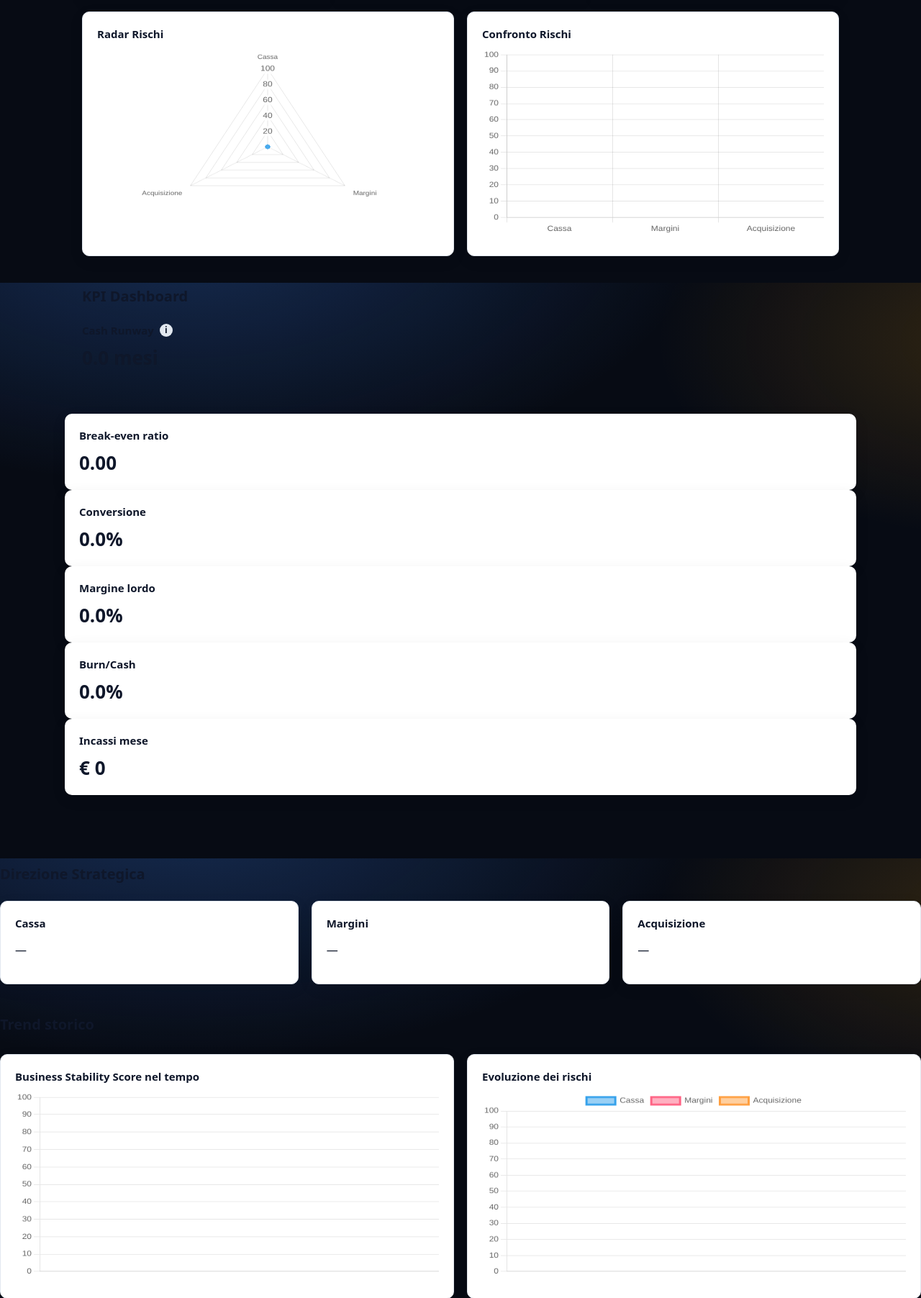
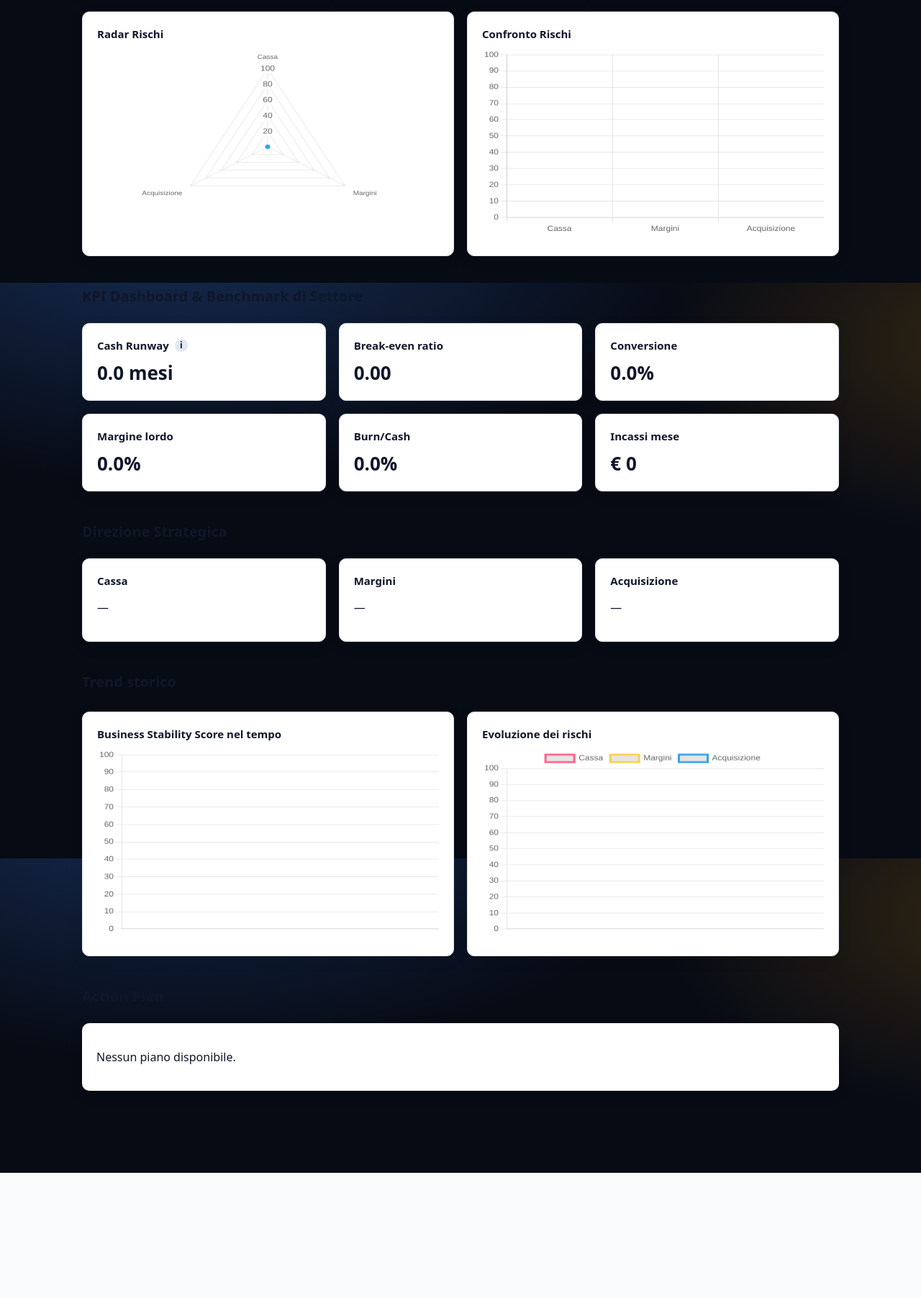
Before and after one commit to adiutorialessandro/saas_full, a Flask app: template app/templates/report_full.html in a window 1280 px wide. Shown: the part 1207-3011 px from the top of the page at 72% size. After the commit the page ends 2837 px from the top, so only its background shows below. Run offline with Flask 3, Linux system fonts and the light colour scheme; the template is opened without the code that fills it, so the values that code supplies are empty.

Commit message:
UI: Migliorata terminologia professionale e aggiunti tooltip informativi nel wizard

```diff
--- a/app/templates/report_full.html
+++ b/app/templates/report_full.html
@@ -153,13 +153,7 @@
           </div>
         {% elif delta and delta.cash is not none %}
           <div class="trend-badge {% if delta.cash < 0 %}trend-up{% elif delta.cash > 0 %}trend-down{% else %}trend-flat{% endif %}">
-            {% if delta.cash < 0 %}
-              ↑ {{ delta.cash|abs }}
-            {% elif delta.cash > 0 %}
-              ↓ +{{ delta.cash }}
-            {% else %}
-              → {{ delta.cash }}
-            {% endif %}
+            {% if delta.cash < 0 %}↑ {{ delta.cash|abs }}{% elif delta.cash > 0 %}↓ +{{ delta.cash }}{% else %}→ {{ delta.cash }}{% endif %}
             vs precedente
           </div>
         {% endif %}
@@ -175,13 +169,7 @@
           </div>
         {% elif delta and delta.margini is not none %}
           <div class="trend-badge {% if delta.margini < 0 %}trend-up{% elif delta.margini > 0 %}trend-down{% else %}trend-flat{% endif %}">
-            {% if delta.margini < 0 %}
-              ↑ {{ delta.margini|abs }}
-            {% elif delta.margini > 0 %}
-              ↓ +{{ delta.margini }}
-            {% else %}
-              → {{ delta.margini }}
-            {% endif %}
+            {% if delta.margini < 0 %}↑ {{ delta.margini|abs }}{% elif delta.margini > 0 %}↓ +{{ delta.margini }}{% else %}→ {{ delta.margini }}{% endif %}
             vs precedente
           </div>
         {% endif %}
@@ -197,13 +185,7 @@
           </div>
         {% elif delta and delta.acq is not none %}
           <div class="trend-badge {% if delta.acq < 0 %}trend-up{% elif delta.acq > 0 %}trend-down{% else %}trend-flat{% endif %}">
-            {% if delta.acq < 0 %}
-              ↑ {{ delta.acq|abs }}
-            {% elif delta.acq > 0 %}
-              ↓ +{{ delta.acq }}
-            {% else %}
-              → {{ delta.acq }}
-            {% endif %}
+            {% if delta.acq < 0 %}↑ {{ delta.acq|abs }}{% elif delta.acq > 0 %}↓ +{{ delta.acq }}{% else %}→ {{ delta.acq }}{% endif %}
             vs precedente
           </div>
         {% endif %}
@@ -224,19 +206,26 @@
 
   <section class="report-section">
     <div class="section-head">
-      <h2>KPI Dashboard</h2>
+      <h2>KPI Dashboard & Benchmark di Settore</h2>
+      {% if vm.meta and vm.meta.benchmark_settore %}
+        <p class="muted" style="margin-top:-10px; margin-bottom: 20px;">
+          Confronto calcolato sulle medie per il settore: <strong>{{ vm.meta.benchmark_settore.settore_riferimento }}</strong>
+        </p>
+      {% endif %}
     </div>
 
+    <div class="grid-3">
+
+      <div class="report-card">
         <div class="card-title card-title-inline">
           Cash Runway
           <span class="info-tip" tabindex="0" aria-label="Spiegazione Cash Runway">
             i
             <span class="info-bubble">
-          {{ header_payload.runway_explanation if header_payload and header_payload.runway_explanation else "Cash Runway indica per quanti mesi l'azienda può continuare a operare con la liquidità attuale mantenendo il ritmo di spesa corrente, senza generare nuovi incassi." }}
+              {{ header_payload.runway_explanation if header_payload and header_payload.runway_explanation else "Indica per quanti mesi l'azienda può operare senza incassi." }}
             </span>
           </span>
         </div>
-
         <div class="kpi-value">
           {% if vm.kpi.runway_mesi is not none %}
             {{ "%.1f"|format(vm.kpi.runway_mesi) }} mesi
@@ -244,6 +233,11 @@
             —
           {% endif %}
         </div>
+        {% if vm.meta and vm.meta.benchmark_settore %}
+          <div class="muted" style="font-size: 0.85em; margin-top: 8px; border-top: 1px solid #eee; padding-top: 5px;">
+            Target Settore: <strong>{{ vm.meta.benchmark_settore.runway_target }} mesi</strong>
+          </div>
+        {% endif %}
       </div>
 
       <div class="report-card">
@@ -255,6 +249,11 @@
             —
           {% endif %}
         </div>
+        {% if vm.meta and vm.meta.benchmark_settore %}
+          <div class="muted" style="font-size: 0.85em; margin-top: 8px; border-top: 1px solid #eee; padding-top: 5px;">
+            Target Settore: <strong>> {{ "%.2f"|format(vm.meta.benchmark_settore.be_target) }}</strong>
+          </div>
+        {% endif %}
       </div>
 
       <div class="report-card">
@@ -266,6 +265,11 @@
             —
           {% endif %}
         </div>
+        {% if vm.meta and vm.meta.benchmark_settore %}
+          <div class="muted" style="font-size: 0.85em; margin-top: 8px; border-top: 1px solid #eee; padding-top: 5px;">
+            Target Settore: <strong>{{ "%.1f"|format(vm.meta.benchmark_settore.conversione_target * 100) }}%</strong>
+          </div>
+        {% endif %}
       </div>
 
       <div class="report-card">
@@ -277,6 +281,11 @@
             —
           {% endif %}
         </div>
+        {% if vm.meta and vm.meta.benchmark_settore %}
+          <div class="muted" style="font-size: 0.85em; margin-top: 8px; border-top: 1px solid #eee; padding-top: 5px;">
+            Target Settore: <strong>{{ "%.1f"|format(vm.meta.benchmark_settore.margine_target * 100) }}%</strong>
+          </div>
+        {% endif %}
       </div>
 
       <div class="report-card">
@@ -300,8 +309,8 @@
           {% endif %}
         </div>
       </div>
-    </div>
-  </section>
+
+    </div> </section>
 
   <section class="report-section">
     <div class="section-head">
@@ -387,7 +396,10 @@
       labels: ['Cassa', 'Margini', 'Acquisizione'],
       datasets: [{
         label: 'Rischio %',
-        data: riskValues
+        data: riskValues,
+        backgroundColor: 'rgba(54, 162, 235, 0.2)',
+        borderColor: 'rgba(54, 162, 235, 1)',
+        pointBackgroundColor: 'rgba(54, 162, 235, 1)'
       }]
     },
     options: {
@@ -411,7 +423,12 @@
       labels: ['Cassa', 'Margini', 'Acquisizione'],
       datasets: [{
         label: 'Rischio %',
-        data: riskValues
+        data: riskValues,
+        backgroundColor: [
+          'rgba(255, 99, 132, 0.6)',
+          'rgba(255, 205, 86, 0.6)',
+          'rgba(75, 192, 192, 0.6)'
+        ]
       }]
     },
     options: {
@@ -466,7 +483,10 @@
       datasets: [{
         label: 'Business Stability Score',
         data: historyScores,
-        tension: 0.3
+        tension: 0.3,
+        borderColor: '#4bc0c0',
+        backgroundColor: 'rgba(75, 192, 192, 0.1)',
+        fill: true
       }]
     },
     options: {
@@ -489,9 +509,9 @@
     data: {
       labels: historyLabels,
       datasets: [
-        { label: 'Cassa', data: historyCash, tension: 0.3 },
-        { label: 'Margini', data: historyMargini, tension: 0.3 },
-        { label: 'Acquisizione', data: historyAcq, tension: 0.3 }
+        { label: 'Cassa', data: historyCash, tension: 0.3, borderColor: '#ff6384' },
+        { label: 'Margini', data: historyMargini, tension: 0.3, borderColor: '#ffcd56' },
+        { label: 'Acquisizione', data: historyAcq, tension: 0.3, borderColor: '#36a2eb' }
       ]
     },
     options: {
```
Lines whose indentation alone changed are shown as unchanged.
